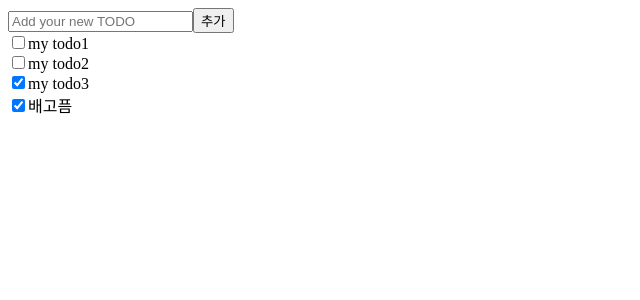
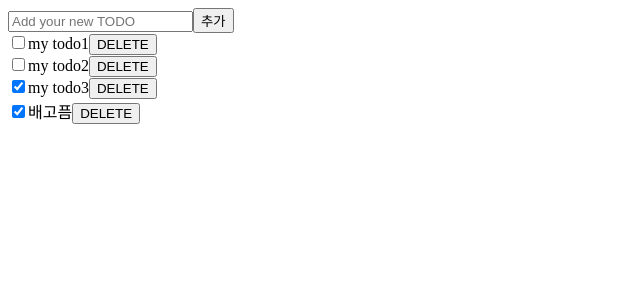
Before and after one commit to HongMinYeong/TODO, a React (Create React App) app in the folder client/: page / in a window 1280 px wide. Shown: the top 300 px of the page, without its empty margins (0-640 px from the left). Built offline with nearby package versions, Linux system fonts and the light colour scheme.

Commit message:
feat:todo 삭제하기

```diff
--- a/client/src/App.js
+++ b/client/src/App.js
@@ -37,13 +37,25 @@ function App() {
     console.log(newItem);
     setTodoItems((prev) => [...prev, newItem]);
   };
+  //todoItems 상태에 특정 투두를 삭제하는일
+  const deleteItem = (Item) => {
+    const searchItem = todoItems.filter((value) => value.id !== Item);
+    // 새로운 아이템 ID 순서 지정
+    const updatedItems = searchItem.map((item, idx) => ({
+      ...item,
+      id: idx + 1,
+    }));
+
+    setTodoItems(updatedItems);
+  };
   return (
     <div className="App">
       <AddTodo addItem={addItem} />
       {/* todoItems 반복, props 데이터(투두 갹채)를 자식 컴포넌트에게 전달 */}
       {todoItems.map((item) => (
-        <Todo key={item.id} item={item} />
+        <Todo key={item.id} item={item} deleteItem={deleteItem} />
       ))}
+      {console.log(todoItems)}
     </div>
   );
 }
--- a/client/src/components/Todo.js
+++ b/client/src/components/Todo.js
@@ -1,9 +1,12 @@
 import React from 'react';
 
 //checkbox와 label을 렌더링하는 투두 하나
-export default function Todo({ item }) {
+export default function Todo({ item, deleteItem }) {
   console.log(item);
   const { id, title, done } = item;
+  const onDeleteButtonClick = () => {
+    deleteItem(id);
+  };
   return (
     <div>
       <input
@@ -13,6 +16,7 @@ export default function Todo({ item }) {
         defaultChecked={done}
       />
       <label htmlFor={`todo${id}`}>{title}</label>
+      <button onClick={onDeleteButtonClick}> DELETE</button>
     </div>
   );
 }
```
